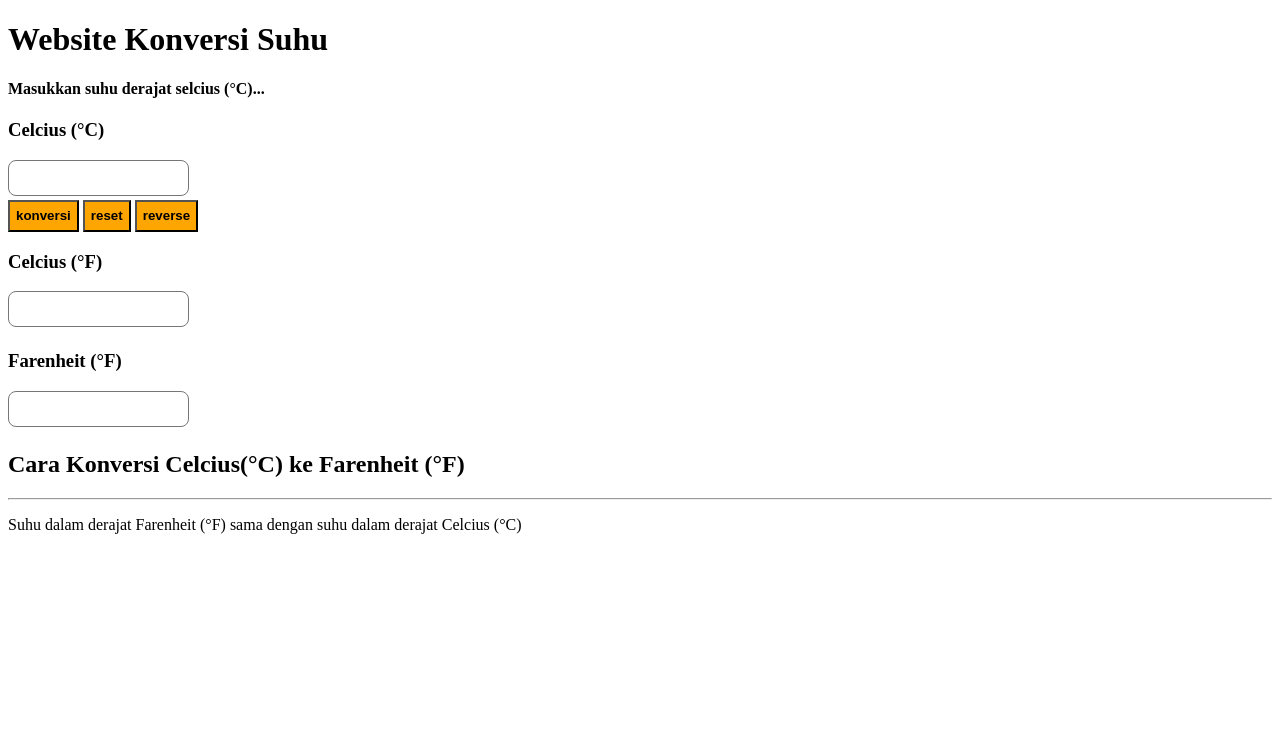
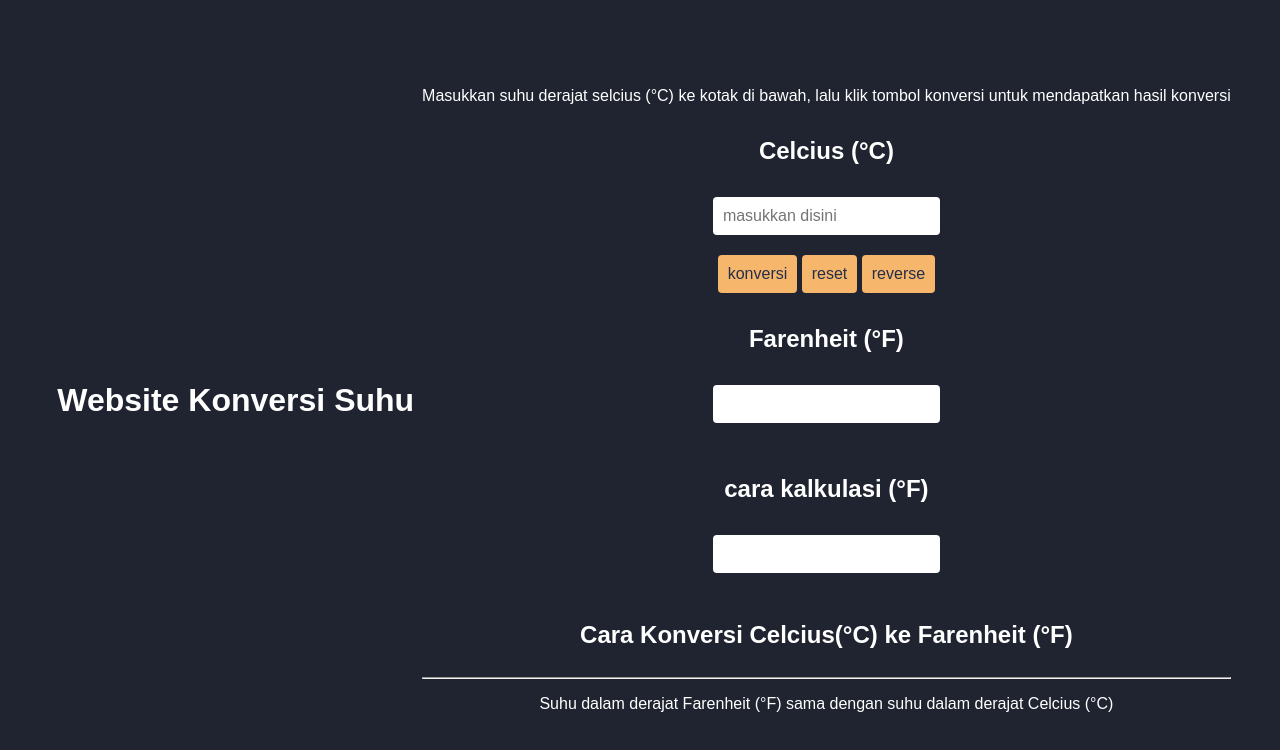
Before and after one commit to revou-fundamental-course/10-jun-24-Anwikadz, a plain HTML site: page index.html in a window 1280 px wide. Drawn offline with Linux system fonts and the light colour scheme.

Commit message:
init ubah warna & layout

```diff
--- a/css/style.css
+++ b/css/style.css
@@ -1,16 +1,70 @@
 /* Ini CSS*/
 
-textarea {
+/*textarea {
     resize: none;
     border-radius: 8px;
     height: 200;
     width: 300;
     font-size: 14;
+} */
+
+header {
+
+}
+
+h1 {
+    color: white;
+    border-radius: 8px;
+    padding: 8px;
+    text-align: center;
+    font-family: arial;
+}
+
+h4{
+    font-size: 24px;
+    color: white;
+}
+
+body {
+    font-family: 'Raleway', sans-serif;
+    background-color: #1f2430;
+    margin: 0;
+    display: flex;
+    justify-content: center;
+    align-items: center;
+    text-align: center;
+    height: 100vh;
+    padding: 20px;
+    box-sizing: border-box;
+    color: #fff;
+}
+
+
+
+input {
+    margin-bottom: 20px;
+    padding: 10px;
+    border: none;
+    border-radius: 4px;
+    font-size: 16px;
 }
 
 button {
-    color: black;
-    background-color: orange;
-    font-weight: bold;
-    height: 32px;
+    padding: 10px;
+    background-color: #f6b76d;
+    border: none;
+    border-radius: 4px;
+    font-size: 16px;
+    color: #242d49;
+    cursor: pointer;
 }
+
+a:hover
+ {
+    color: white;
+    background-color: #606c38;
+ }
+
+p {
+    color: white;
+}
--- a/index.html
+++ b/index.html
@@ -3,7 +3,7 @@
 <head>
     <meta charset="UTF-8">
     <meta name="viewport" content="width=device-width, initial-scale=1.0">
-    <title>Konversi Suhu</title>
+    <title> Konversi Suhu </title>
     <link rel="stylesheet" href="css/style.css">
 </head>
 <body>
@@ -14,37 +14,29 @@
 
     <!--main content-->
     <main>
-        <h4>Masukkan suhu derajat selcius (&deg;C)...</h4>
+        <p>Masukkan suhu derajat selcius (&deg;C) ke kotak di bawah, lalu klik tombol konversi untuk mendapatkan hasil konversi</p>
 
         <!--Section Celcius-->
-        <section>
+        <section class=>
             <header>
-                <h3>Celcius (&deg;C)</h3>
+                <h4>Celcius (&deg;C)</h4>
             </header>
-            <textarea name="" id=""></textarea>
+            <input type="number" placeholder="masukkan disini">
             <section>
-                <button>konversi</button>
-                <button>reset</button>
-                <button>reverse</button>
+                <button onclick="convert()">konversi</button>
+                <button onclick="reset()">reset</button>
+                <button onclick="reverse()">reverse</button>
             </section>
-        </section>
-
         <!--Section Farenheit-->
-        <section>
             <header>
-                <h3>Celcius (&deg;F)</h3>
+                <h4>Farenheit (&deg;F)</h4>
             </header>
-            <textarea name="" id=""></textarea>
-        </section>
-
+           <input type="number">
         <!--Section Calculate-->
-        <section>
             <header>
-                <h3>Farenheit (&deg;F)</h3>
+                <h4> cara kalkulasi  (&deg;F)</h4>
             </header>
-            <textarea name="" id="">
-
-            </textarea>
+            <input type="text">
         </section>
 
         <!--Section Formula/Info-->
```
